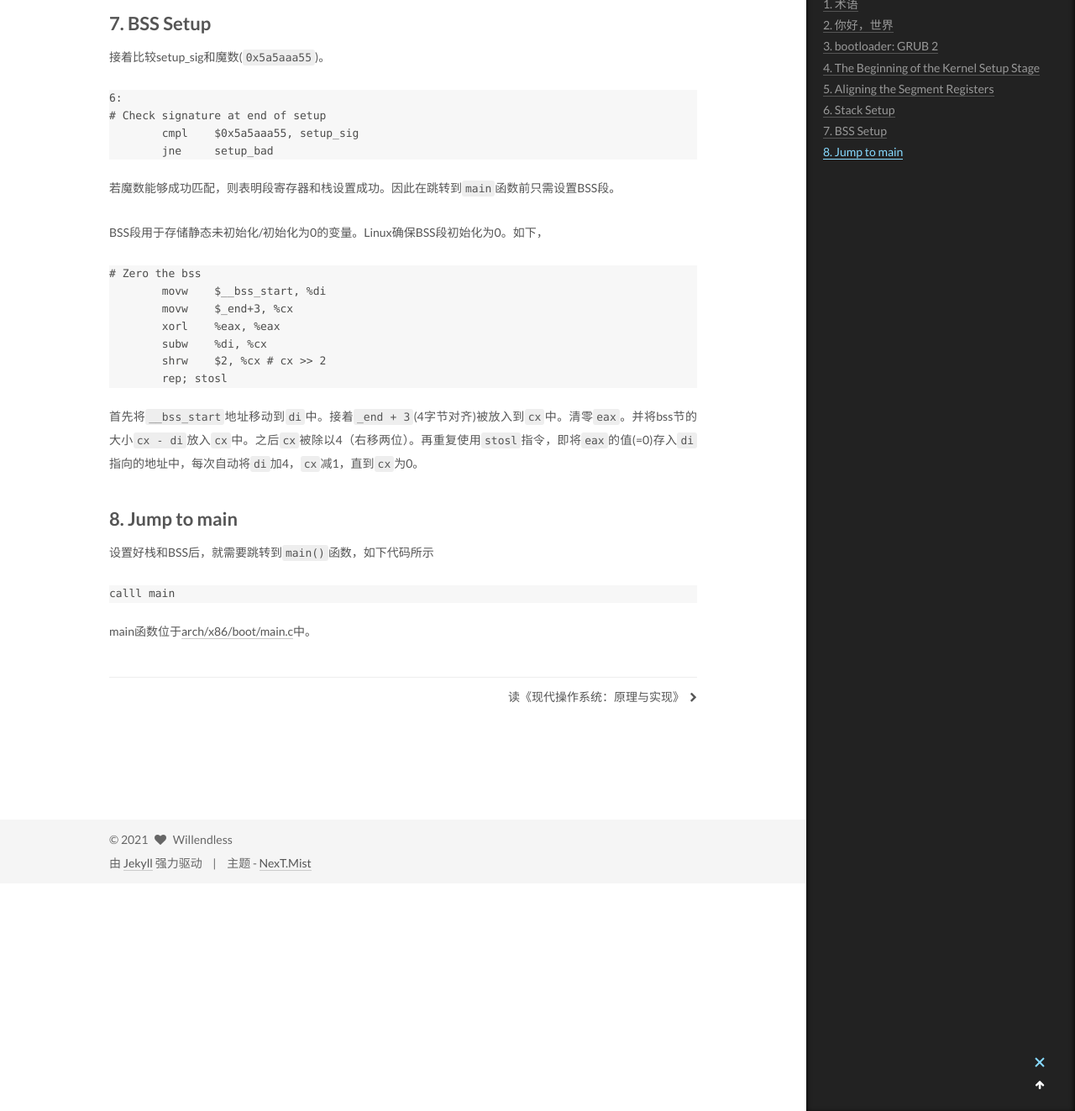
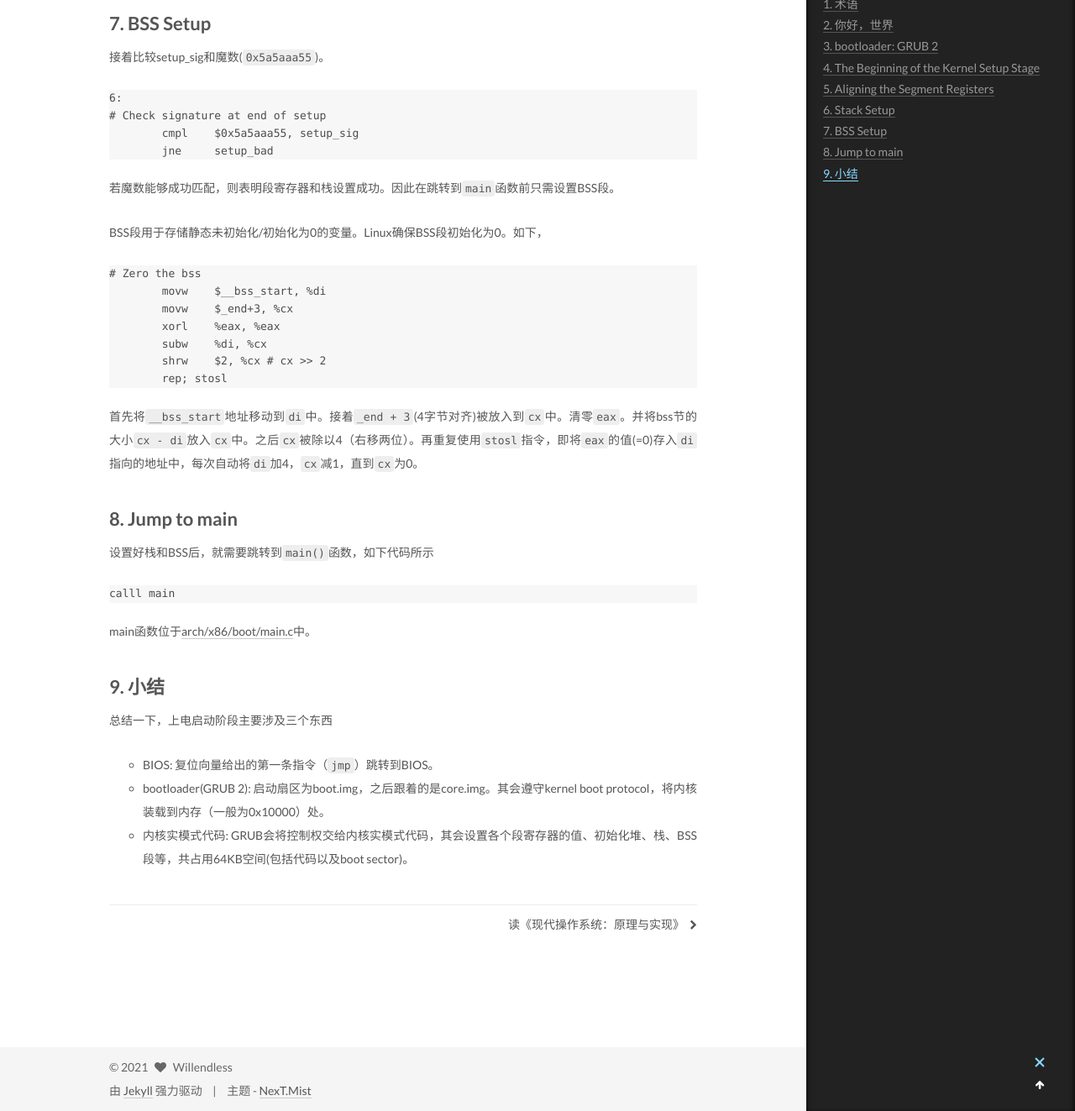
Before and after one commit to Willendless/willendless.github.io, a Jekyll site: the page built from _posts/2021-1-21-《Linux Inside》booting（一）.md, in a window 1280 px wide and 1400 px high, scrolled down 7737 px, cut to the strip 77-1400 px from the top of the window. Shown: the whole strip at 84% size. Built offline with Jekyll 4.4.1, drawn with Linux system fonts in a browser that asks for light colours; formulas are drawn with MathJax 3; comment, search, counter and statistics services are not loaded.

Commit message:
chore: update post

````diff
--- a/_posts/2021-1-21-《Linux Inside》booting（一）.md
+++ b/_posts/2021-1-21-《Linux Inside》booting（一）.md
@@ -336,3 +336,11 @@ calll main
 ```
 
 main函数位于[arch/x86/boot/main.c](https://github.com/torvalds/linux/blob/v4.16/arch/x86/boot/main.c)中。
+
+## 9. 小结
+
+总结一下，上电启动阶段主要涉及三个东西
+
++ BIOS: 复位向量给出的第一条指令（`jmp`）跳转到BIOS。
++ bootloader(GRUB 2): 启动扇区为boot.img，之后跟着的是core.img。其会遵守kernel boot protocol，将内核装载到内存（一般为0x10000）处。
++ 内核实模式代码: GRUB会将控制权交给内核实模式代码，其会设置各个段寄存器的值、初始化堆、栈、BSS段等，共占用64KB空间(包括代码以及boot sector)。
````
